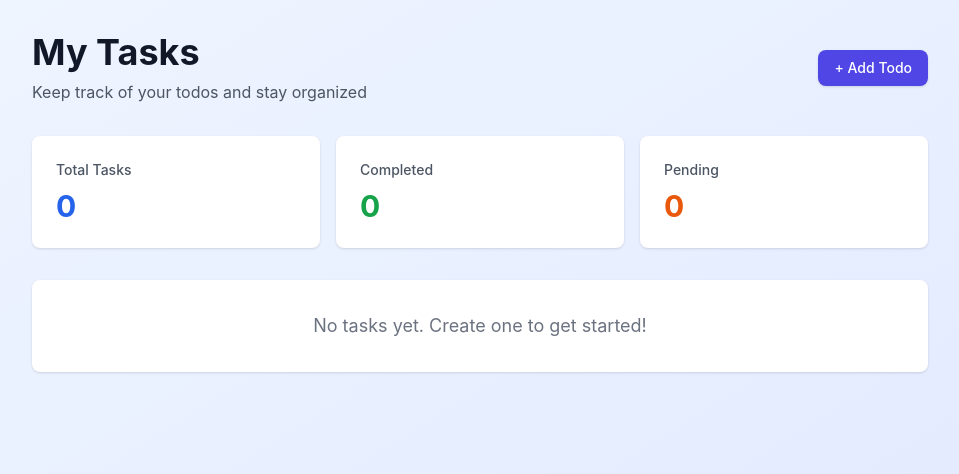
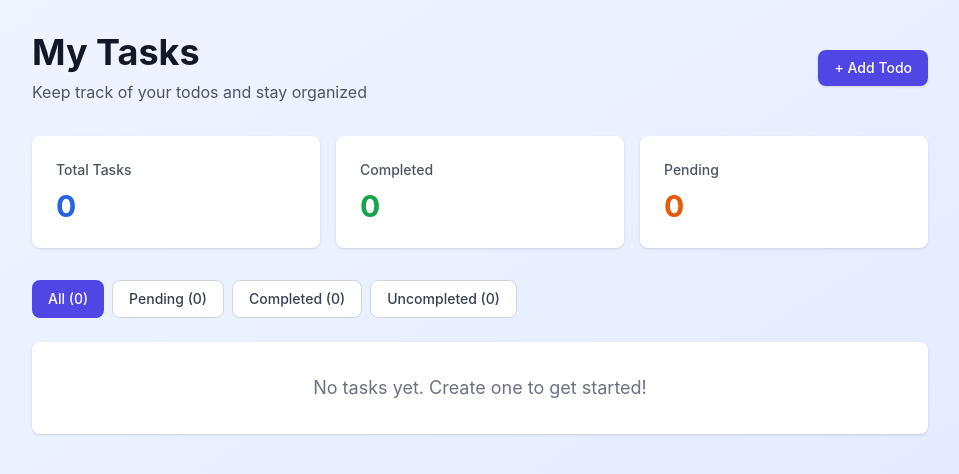
Before and after one commit to Vikum-Viraj/Todo, a React (Create React App) app: page / in a window 1280 px wide. Shown: the top 474 px of the page, without its empty margins (160-1119 px from the left). Built offline with nearby package versions, Linux system fonts and the light colour scheme.

Commit message:
filter by status

```diff
--- a/src/components/UpdateTodo.js
+++ b/src/components/UpdateTodo.js
@@ -0,0 +1,7 @@
+
+
+export default function UpdateTodo({ onUpdate, onClose, todo }) {
+  return (
+    <div>Update Todo Component</div>
+  )
+}
--- a/src/pages/Home.js
+++ b/src/pages/Home.js
@@ -7,6 +7,7 @@ export default function Home() {
     const [showAddModal, setShowAddModal] = useState(false);
     const [deleteConfirm, setDeleteConfirm] = useState(null);
     const [todos, setTodos] = useState([]);
+    const [filter, setFilter] = useState('all');
 
     useEffect(() => {
         const stored = localStorage.getItem('todos');
@@ -18,7 +19,7 @@ export default function Home() {
                     return;
                 }
             } catch (err) {
-                // ignore parse errors and fall back to defaults
+                console.error('Failed to parse todos from localStorage', err);
             }
         }
         setTodos([]);
@@ -105,6 +106,10 @@ export default function Home() {
         setDeleteConfirm(null);
     };
 
+    const filteredTodos = filter === 'all'
+        ? todos
+        : todos.filter(todo => todo.status === filter);
+
     return (
         <div className="min-h-screen bg-gradient-to-br from-blue-50 to-indigo-100 py-8 px-4 sm:px-6 lg:px-8">
             <div className="max-w-4xl mx-auto">
@@ -144,14 +149,62 @@ export default function Home() {
                     </div>
                 </div>
 
+                {/* Filter Buttons */}
+                <div className="flex flex-wrap gap-2 mb-6">
+                    <button
+                        onClick={() => setFilter('all')}
+                        className={`px-4 py-2 rounded-lg text-sm font-medium transition-colors ${
+                            filter === 'all'
+                                ? 'bg-indigo-600 text-white'
+                                : 'bg-white text-gray-700 hover:bg-gray-100 border border-gray-300'
+                        }`}
+                    >
+                        All ({todos.length})
+                    </button>
+                    <button
+                        onClick={() => setFilter('pending')}
+                        className={`px-4 py-2 rounded-lg text-sm font-medium transition-colors ${
+                            filter === 'pending'
+                                ? 'bg-blue-600 text-white'
+                                : 'bg-white text-gray-700 hover:bg-gray-100 border border-gray-300'
+                        }`}
+                    >
+                        Pending ({todos.filter(t => t.status === 'pending').length})
+                    </button>
+                    <button
+                        onClick={() => setFilter('completed')}
+                        className={`px-4 py-2 rounded-lg text-sm font-medium transition-colors ${
+                            filter === 'completed'
+                                ? 'bg-green-600 text-white'
+                                : 'bg-white text-gray-700 hover:bg-gray-100 border border-gray-300'
+                        }`}
+                    >
+                        Completed ({todos.filter(t => t.status === 'completed').length})
+                    </button>
+                    <button
+                        onClick={() => setFilter('uncompleted')}
+                        className={`px-4 py-2 rounded-lg text-sm font-medium transition-colors ${
+                            filter === 'uncompleted'
+                                ? 'bg-red-600 text-white'
+                                : 'bg-white text-gray-700 hover:bg-gray-100 border border-gray-300'
+                        }`}
+                    >
+                        Uncompleted ({todos.filter(t => t.status === 'uncompleted').length})
+                    </button>
+                </div>
+
                 {/* Todos List */}
                 <div className="space-y-4">
-                    {todos.length === 0 ? (
+                    {filteredTodos.length === 0 ? (
                         <div className="bg-white rounded-lg shadow p-8 text-center">
-                            <p className="text-gray-500 text-lg">No tasks yet. Create one to get started!</p>
+                            <p className="text-gray-500 text-lg">
+                                {todos.length === 0
+                                    ? 'No tasks yet. Create one to get started!'
+                                    : `No ${filter} tasks found.`}
+                            </p>
                         </div>
                     ) : (
-                        todos.map(todo => (
+                        filteredTodos.map(todo => (
                             <div
                                 key={todo.id}
                                 className={`bg-white rounded-lg shadow hover:shadow-lg transition-shadow p-6 ${todo.status === 'completed' ? 'opacity-60' : ''}`}
```
